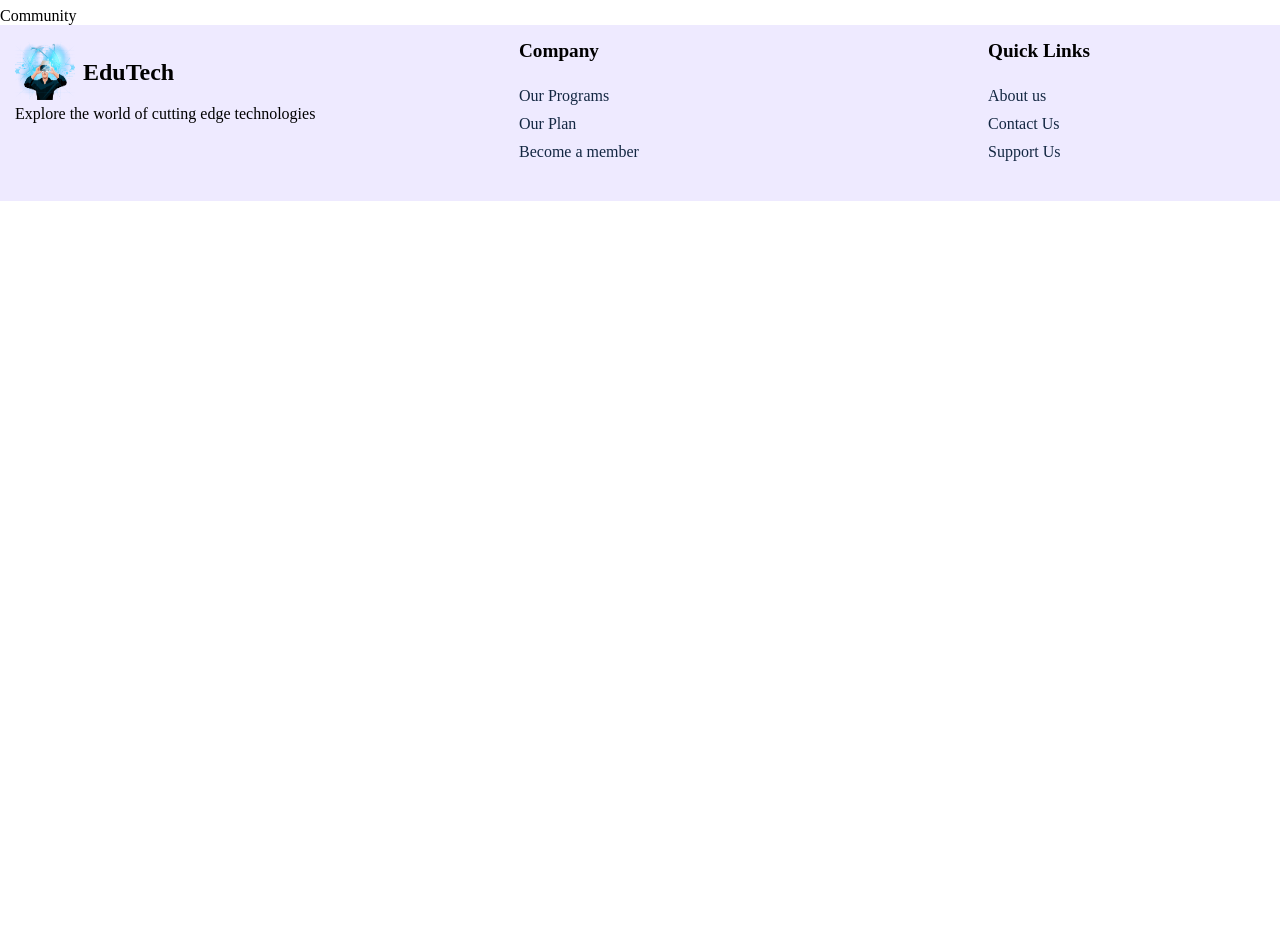
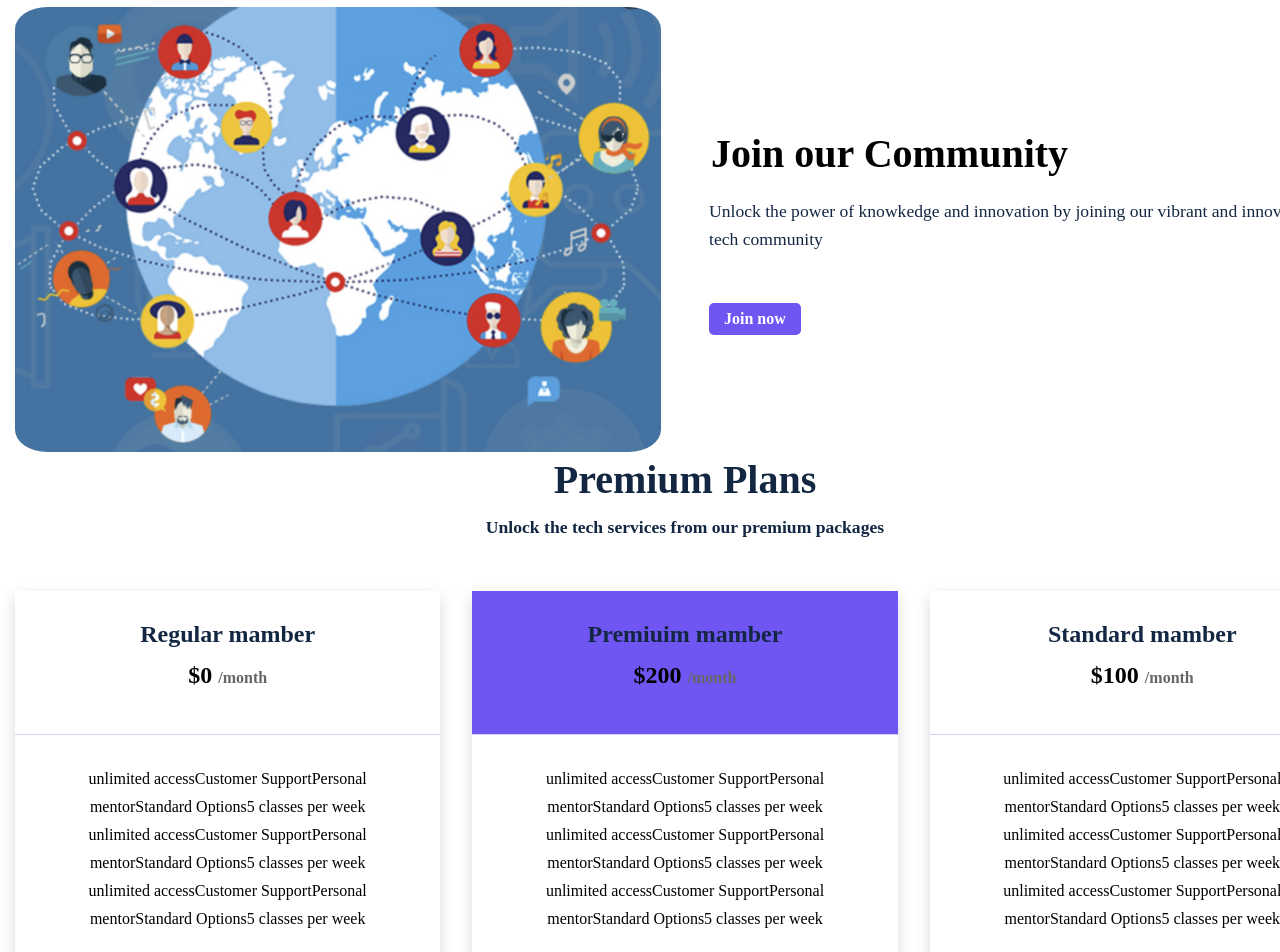
Before and after one commit to Nazeem-c/edutechweb, a React (Create React App) app: page / in a window 1280 px wide. Shown: the part 1060-2012 px from the top of the page. Before the commit the page ends 1261 px from the top, so only its background shows below. Built offline with nearby package versions, Linux system fonts and the light colour scheme.

Commit message:
Ui complition

```diff
--- a/package.json
+++ b/package.json
@@ -9,6 +9,7 @@
     "react": "^18.2.0",
     "react-dom": "^18.2.0",
     "react-icons": "^4.10.1",
+    "react-router-dom": "^6.15.0",
     "react-scripts": "5.0.1",
     "web-vitals": "^2.1.4"
   },
--- a/src/Components/Pages/Community/Community.css
+++ b/src/Components/Pages/Community/Community.css
@@ -0,0 +1,27 @@
+.start-wrapper{
+    display: flex;
+    justify-content: space-between;
+    column-gap: 3rem;
+    align-items: center;
+}
+.start-image , .start-content{
+    width: 50%;
+}
+.start-image img{
+    width: 100%;
+    border-radius: 5%;
+
+}
+.start-content h2{
+    font-size: 2.5rem;
+    margin: 2px;
+    margin-bottom: 20px;
+
+}
+.start-content p{
+    color: var(--heading--color);
+    font-size: 1.1rem;
+    line-height: 28px;
+    margin-bottom: 50px;
+
+}
--- a/src/Components/Pages/Community/Community.js
+++ b/src/Components/Pages/Community/Community.js
@@ -1,8 +1,25 @@
 import React from 'react'
+import tc from '../../../assets/img/tc.png'
+import './Community.css'
 
 function Community() {
+    const handleClick =() =>{
+        window.open('_blank')
+    }
   return (
-    <div>Community</div>
+    <div className="container">
+        <div className="start-wrapper">
+            <div className="start-image">
+                <img src={tc} alt="img" />
+            </div>
+            <div className="start-content">
+                <h2 className="section-communitys">Join our Community</h2>
+                <p>Unlock the power of knowkedge and innovation by joining our vibrant and innovative free tech community</p>
+                <button className='register_button' onClick={handleClick}>Join now</button>
+
+            </div>
+        </div>
+    </div>
   )
 }
 
--- a/src/Components/Pages/Home/Home.js
+++ b/src/Components/Pages/Home/Home.js
@@ -4,6 +4,7 @@ import meta from '../../../assets/img/meta.jpeg'
 import {AiOutlineWhatsApp} from 'react-icons/ai'
 import './Home.css'
 import Community from '../Community/Community'
+import Plans from '../Plans/Plans'
 
 function Home() {
     const handleButton =()=>{
@@ -46,7 +47,8 @@ function Home() {
           </div>
       </section>
       <Courses />
-      <Community/></>
+      <Community/>
+      <Plans></Plans></>
   )
 }
 
--- /dev/null
+++ b/src/Components/Pages/Plans/Plans.css
@@ -0,0 +1,88 @@
+.pricing-top{
+    text-align: center;
+}
+.section_title h2 {
+    font-size: 2.5rem;
+    margin-bottom: 10px;
+}
+.section_title p {
+    font-size: 1.1rem;
+    color: var(--heading--color);
+    line-height: 28px;
+    margin-bottom: 50px;
+
+}
+.pricing-wrapper{
+    display: flex;
+    align-items: center;
+    justify-content: space-between;
+    column-gap: 2rem;
+    margin-bottom: 30px;
+}
+.pricing_item:hover{
+    transform: translateY(-10px);
+    box-shadow: 0px 0px 20px rgba(0,0,0,0.2);
+}
+.pricing_item{
+    box-shadow:rgba(0,0,0,0.15) 0px 5px 15px 0px;
+    border-radius: 5px;
+    width: 33%;
+    background: #ffff;
+}
+.pricingcard_top{
+    padding: 30px;
+    border-bottom: 1px solid #d3cef2;
+    text-align: center;
+}
+.section_title{
+    font-weight: 700;
+}
+.pricingcard_top {
+    padding: 30px;
+    border-bottom: 1px solid #d3cef2;
+    text-align: center;
+}
+.pricingcard_top h2 {
+    font-size: 1.5rem;
+    margin-bottom: 0.9rem;
+}
+.pricing_section_title {
+    font-size: 1.4rem;
+}
+.pricing_section_title span {
+    font-size: 1rem;
+    color: #666;
+}
+.service {
+    padding: 30px;
+}
+.service ul li {
+    display: flex;
+    align-items: center;
+    column-gap: 1.5rem;
+    columns: #666;
+    line-height: 28px;
+}
+ .service ul li span i {
+    font-size: 0.7rem;
+}
+.service {
+    text-align: center;
+}
+.service button {
+    margin-top: 50px;
+}
+.pricing_item-02 .pricingcard_top {
+    background: var(--primary--color);
+    border-radius: 5px 5px 0px 0px;
+}
+.pricing_item-02 .pricingcard_top h2 {
+    color: #fff;
+    font-weight: 500;
+}
+.pricing_item-02 .pricingcard_top h2 span {
+    color: rgba(255, .255, .255, .0.788);
+}
+.pricing_item-02 .service ul li span i {
+    color: var(--primary--color);
+}
--- /dev/null
+++ b/src/Components/Pages/Plans/Plans.js
@@ -0,0 +1,81 @@
+import React from 'react'
+import './Plans.css'
+
+function Plans() {
+    const PricingData = [{
+        title : "Regular mamber",
+        price: "$0",
+        period:"/month",
+        color: '#fff',
+        features:[
+            'unlimited access',
+            'Customer Support',
+            'Personal mentor',
+            'Standard Options',
+            '5 classes per week',
+        ]
+
+    },{
+        title : "Premiuim mamber",
+        price: "$200",
+        period:"/month",
+        color: '#6f55f2',
+        features:[
+            'unlimited access',
+            'Customer Support',
+            'Personal mentor',
+            'Standard Options',
+            '5 classes per week',
+        ]},{
+            title : "Standard mamber",
+            price: "$100",
+            period:"/month",
+            color: '#fff',
+            features:[
+                'unlimited access',
+                'Customer Support',
+                'Personal mentor',
+                'Standard Options',
+                '5 classes per week',
+            ]}];
+
+  return (
+    <div className="container">
+        <div className="pricing-top">
+            <div className="section_title">
+            <h2>Premium Plans</h2>
+            <p >Unlock the tech services from our premium packages</p>
+            </div>
+
+        </div>
+        <div className="pricing-wrapper">
+            { PricingData.map((obj,index)=>{
+                return(<div className="pricing_item" key={index}>
+                <div className="pricingcard_top" style={{background:obj.color}}>
+                    <h2 className="section_title">{obj.title}</h2>
+                    <h2 className="pricing_section_title">{obj.price} <span>{obj.period}</span></h2>
+                </div>
+                <div className="service">
+                    <ul>
+
+                        {
+                         PricingData.map((feature,index)=> {
+                            return(<li key={index}>
+                                {feature.features}
+
+                                </li>)
+                        })}
+                    </ul>
+                    <button className='register_button'>
+                        Join now
+                    </button>
+                </div>
+            </div>)
+            })}
+
+        </div>
+    </div>
+  )
+}
+
+export default Plans
```
Also changed, not shown: 1 other file (tests, documents, lock files or other folders).
